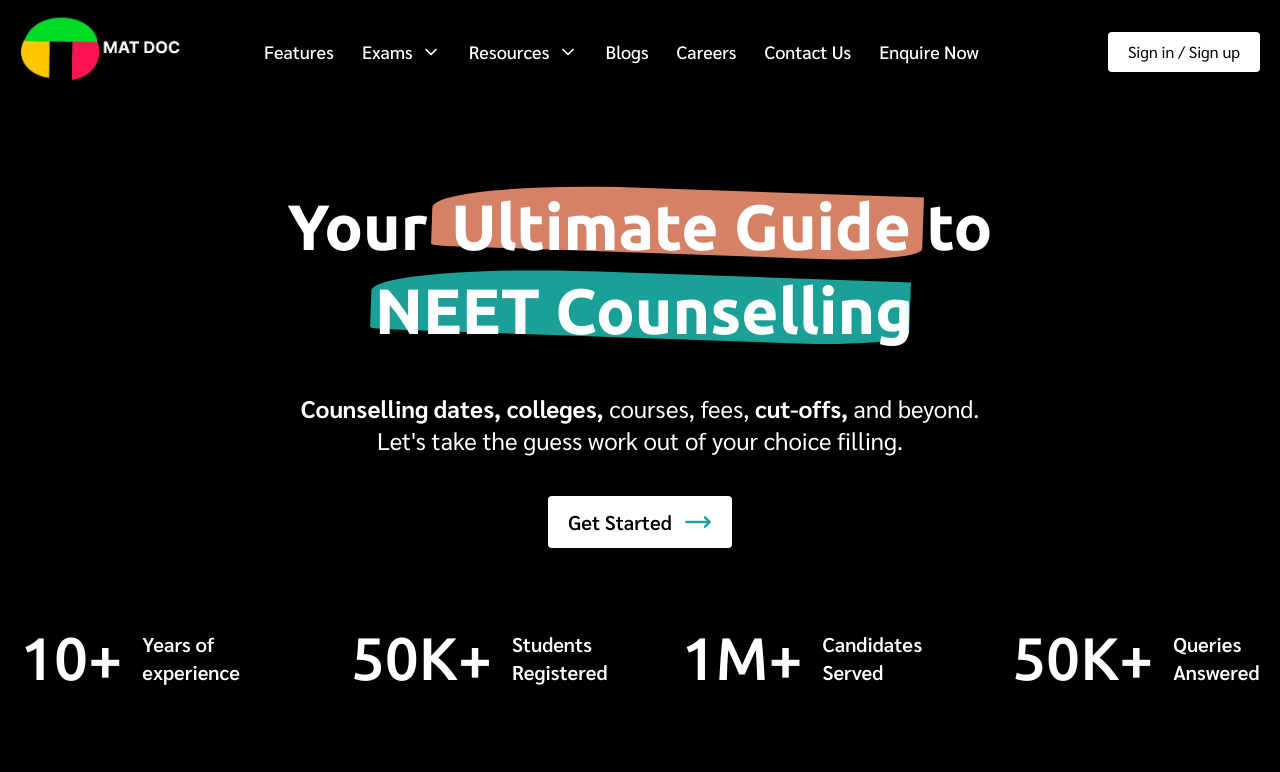
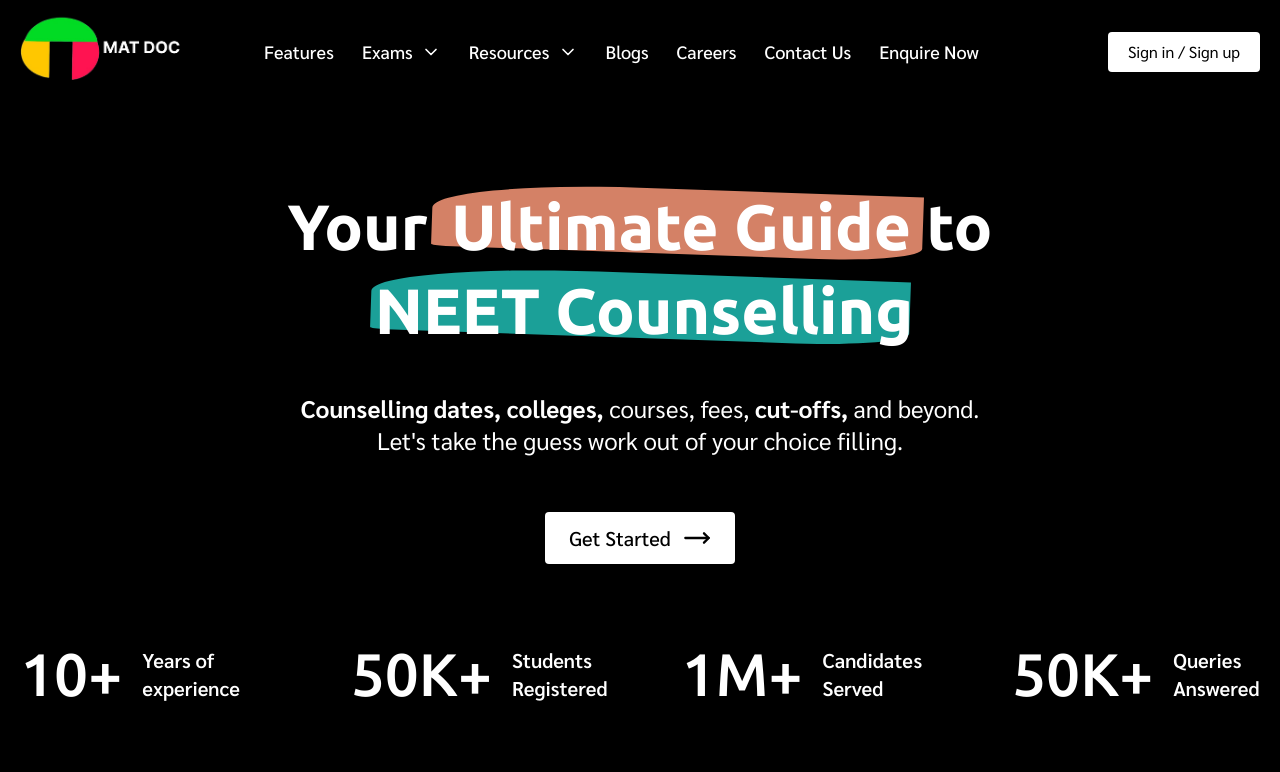
Before and after one commit to invincibleinventor/matdoc-main, a React (Vite) app: page / in a window 1280 px wide. Shown: the top 772 px of the page. Built offline with nearby package versions, Linux system fonts and the light colour scheme.

Commit message:
worked on the changes

```diff
--- a/src/components/Atoms/Form.jsx
+++ b/src/components/Atoms/Form.jsx
@@ -1,4 +1,5 @@
 import { MoveRight } from "lucide-react";
+import Button from "./button";
 
 const Form = () => {
   return (
@@ -68,13 +69,8 @@ const Form = () => {
           Terms of Service
         </span>
       </p>
-      <button
-        type="button"
-        data-aos="fade-up"
-        className="flex items-center justify-center px-5 py-3 mt-10 text-xl font-semibold bg-white rounded cursor-pointer text-primary-black"
-      >
-        Submit <MoveRight className="ml-3 text-base text-primary-green" />
-      </button>
+
+      <Button text="Submit" classes=" common-btn blue mt-9 mx-0" />
     </form>
   );
 };
--- /dev/null
+++ b/src/components/Atoms/btn.css
@@ -0,0 +1,154 @@
+.common-btn {
+    position: relative;
+    padding: 8px 20px;
+    height: 52px;
+    display: flex;
+    align-items: center;
+    justify-content: center;
+    text-align: center;
+    min-width: 190px;
+    cursor: pointer;
+    font-size: 20px;
+    font-weight: 500;
+    margin:  auto ;
+    border-radius: 4px;
+    color: #000;
+    overflow: hidden;
+    background-color: transparent;
+    &:active {
+      transform: scale(0.8);
+    }
+    &.blue {
+      background-color: #fff;
+      &:hover {
+        color: #fff;
+        z-index: 3;
+        transition-delay: 1s;
+      }
+      &:before {
+        content: "";
+        position: absolute;
+        left: 60px;
+        top: 50%;
+        transform: translateY(-50%) scale(0.6);
+        width: 10px;
+        height: 10px;
+        border-radius: 4px;
+        z-index: 1;
+        transition-property: left, transform;
+        transition-delay: 0s, 0s;
+        transition-duration: 1s, 0.5s;
+        opacity: 0;
+      }
+      &:hover:before {
+        left: 10px;
+        transform: translateY(-50%) scale(50);
+        transition-delay: 0s, 1s;
+        opacity: 1;
+        background: #1BA098;
+        color: #fff;
+        z-index: -1;
+      }
+      &:after {
+        content: "";
+        position: absolute;
+        right: 50px;
+        top: 50%;
+        transform: translateY(-50%) scale(0.6);
+        width: 10px;
+        height: 10px;
+        border-radius: 4px;
+        z-index: 1;
+        transition-property: right, transform;
+        transition-delay: 0s, 0s;
+        transition-duration: 1s, 0.5s;
+        opacity: 0;
+      }
+      &:hover:after {
+        right: 10px;
+        transform: translateY(-50%) scale(50);
+        transition-delay: 0s, 1s;
+        opacity: 1;
+        background: #1BA098;
+        z-index: -1;
+        color: #fff;
+      }
+    }
+  }
+  .secondary-btn {
+    position: relative;
+    padding: 8px 20px;
+    height: 52px;
+    display: flex;
+    align-items: center;
+    justify-content: center;
+    text-align: center;
+    min-width: 190px;
+    cursor: pointer;
+    font-size: 20px;
+    font-weight: 500;
+    margin:  auto ;
+    border-radius: 4px;
+    color: #fff;
+    overflow: hidden;
+    background-color: transparent;
+    &:active {
+      transform: scale(0.8);
+    }
+    &.black{
+      background-color: #000;
+      &:hover {
+        color: #000;
+        z-index: 3;
+        transition-delay: 1s;
+      }
+      &:before {
+        content: "";
+        position: absolute;
+        left: 60px;
+        top: 50%;
+        transform: translateY(-50%) scale(0.6);
+        width: 10px;
+        height: 10px;
+        border-radius: 4px;
+        z-index: 1;
+        transition-property: left, transform;
+        transition-delay: 0s, 0s;
+        transition-duration: 1s, 0.5s;
+        opacity: 0;
+      }
+      &:hover:before {
+        left: 10px;
+        transform: translateY(-50%) scale(50);
+        transition-delay: 0s, 1s;
+        opacity: 1;
+        background: #fff;
+        color: #000;
+        z-index: -1;
+      }
+      &:after {
+        content: "";
+        position: absolute;
+        right: 50px;
+        top: 50%;
+        transform: translateY(-50%) scale(0.6);
+        width: 10px;
+        height: 10px;
+        border-radius: 4px;
+        z-index: 1;
+        transition-property: right, transform;
+        transition-delay: 0s, 0s;
+        transition-duration: 1s, 0.5s;
+        opacity: 0;
+      }
+      &:hover:after {
+        right: 10px;
+        transform: translateY(-50%) scale(50);
+        transition-delay: 0s, 1s;
+        opacity: 1;
+        background: #fff;
+        z-index: -1;
+        color: #000;
+      }
+    }
+  }
--- /dev/null
+++ b/src/components/Atoms/button.jsx
@@ -0,0 +1,17 @@
+import { MoveRight } from "lucide-react";
+import PropTypes from "prop-types";
+import "./btn.css";
+
+const Button = ({ text, classes }) => {
+  return (
+    <button type="button" className={classes}>
+      {text}
+      <MoveRight className="ml-3" size={28} />
+    </button>
+  );
+};
+Button.propTypes = {
+  text: PropTypes.func.isRequired,
+  classes: PropTypes.func.isRequired,
+};
+export default Button;
--- /dev/null
+++ b/src/screens/Carrer/Banner.jsx
@@ -0,0 +1,5 @@
+const Banner = () => {
+  return <div></div>;
+};
+
+export default Banner;
--- /dev/null
+++ b/src/screens/Carrer/Index.jsx
@@ -0,0 +1,5 @@
+const Career = () => {
+  return <div></div>;
+};
+
+export default Career;
--- /dev/null
+++ b/src/screens/Carrer/OpenPosition.jsx
@@ -0,0 +1,5 @@
+const OpenPosition = () => {
+  return <div></div>;
+};
+
+export default OpenPosition;
--- a/src/screens/Home/Banner.jsx
+++ b/src/screens/Home/Banner.jsx
@@ -1,5 +1,7 @@
-import { MoveRight, Star } from "lucide-react";
+import { Star } from "lucide-react";
 import CountUp from "react-countup";
+import Button from "../../components/Atoms/button";
+
 const Banner = () => {
   const clientCount = [
     {
@@ -56,13 +58,8 @@ const Banner = () => {
         <p className="text-2xl text-center text-white">
           {`Let's take the guess work out of your choice filling.`}
         </p>
-        <button
-          type="button"
-          className="flex items-center justify-center px-5 py-3 mx-auto mt-10 text-xl font-semibold bg-white rounded cursor-pointer text-primary-black"
-        >
-          Get Started{" "}
-          <MoveRight className="text-primary-green text-base ml-3" size={28} />
-        </button>
+        <Button text="Get Started" classes=" common-btn blue mt-14" />
+
         <div className="flex items-center justify-between w-full mt-20 ">
           {clientCount.map((client) => (
             <div
--- a/src/screens/Home/BestSeat.jsx
+++ b/src/screens/Home/BestSeat.jsx
@@ -1,4 +1,5 @@
 import { CircleCheck, MoveRight } from "lucide-react";
+import Button from "../../components/Atoms/button";
 
 const BestSeat = () => {
   return (
@@ -59,16 +60,7 @@ const BestSeat = () => {
                 </li>
               </ul>
             </div>
-            <button
-              type="button"
-              className="flex items-center justify-center px-5 py-3 mx-auto mt-10 text-xl font-semibold bg-white rounded cursor-pointer text-primary-black"
-            >
-              Learn More
-              <MoveRight
-                className="ml-3 text-base text-primary-green"
-                size={28}
-              />
-            </button>
+            <Button text="Learn More" classes=" common-btn blue mt-10" />
           </div>
           <div
             className="w-[48%] border border-secondary-sky shadow-normal rounded p-10"
@@ -107,16 +99,7 @@ const BestSeat = () => {
                 </li>
               </ul>
             </div>
-            <button
-              type="button"
-              className="flex items-center justify-center px-5 py-3 mx-auto mt-10 text-xl font-semibold bg-white rounded cursor-pointer text-primary-black"
-            >
-              Learn More
-              <MoveRight
-                className="ml-3 text-base text-primary-green"
-                size={28}
-              />
-            </button>
+            <Button text="Learn More" classes=" common-btn blue mt-10" />
           </div>
         </div>
       </div>
--- a/src/screens/Home/YouDeserve.jsx
+++ b/src/screens/Home/YouDeserve.jsx
@@ -1,4 +1,5 @@
 import { MoveRight } from "lucide-react";
+import Button from "../../components/Atoms/button";
 
 const YouDeserve = () => {
   return (
@@ -17,16 +18,8 @@ const YouDeserve = () => {
             <br className="hidden lg:block" />
             who have got better seats with MAT DOC
           </p>
-          <button
-            type="button"
-            className="flex items-center justify-center px-5 py-3 mx-auto mt-16 text-xl font-semibold text-white bg-black rounded cursor-pointer text-primary-black"
-          >
-            Get Started{" "}
-            <MoveRight
-              className="ml-3 text-base text-primary-green"
-              size={28}
-            />
-          </button>
+
+          <Button text="Get Started" classes=" secondary-btn black mt-10" />
         </div>
       </div>
     </section>
--- /dev/null
+++ b/src/screens/NeetCounsellingProcess/Index.jsx
@@ -0,0 +1,5 @@
+const NeetCounsellingProcess = () => {
+  return <div></div>;
+};
+
+export default NeetCounsellingProcess;
--- a/src/screens/UGExam/Banner.jsx
+++ b/src/screens/UGExam/Banner.jsx
@@ -1,6 +1,7 @@
 import { MoveRight, Play } from "lucide-react";
 import "./style.css";
 import PropTypes from "prop-types";
+import Button from "../../components/Atoms/button";
 
 const Banner = ({
   PageTitle,
@@ -99,14 +100,7 @@ const Banner = ({
             <p className="mt-5 text-xl text-white">{box3desc}</p>
           </div>
         </div>
-        <button
-          type="button"
-          data-aos="fade-up"
-          className="flex items-center justify-center px-5 py-3 mx-auto mt-24 text-xl font-semibold bg-white rounded cursor-pointer text-primary-black"
-        >
-          Explore Packages{" "}
-          <MoveRight className="ml-3 text-base text-primary-green" />
-        </button>
+        <Button text="Explore Packages" classes=" common-btn blue mt-24" />
       </div>
     </section>
   );
```
Also changed, not shown: src/screens/NeetCounsellingProcess/Banner.jsx (added).
